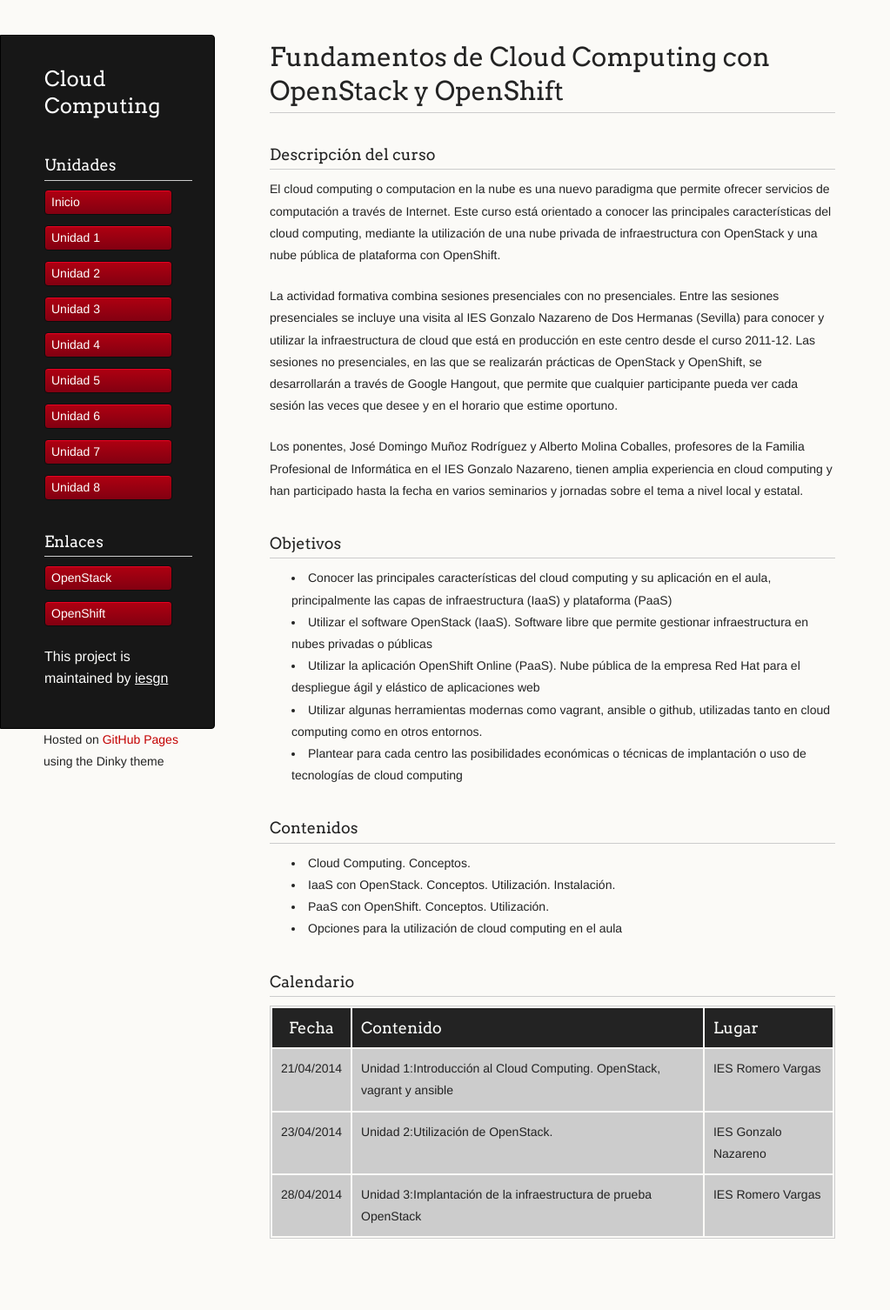
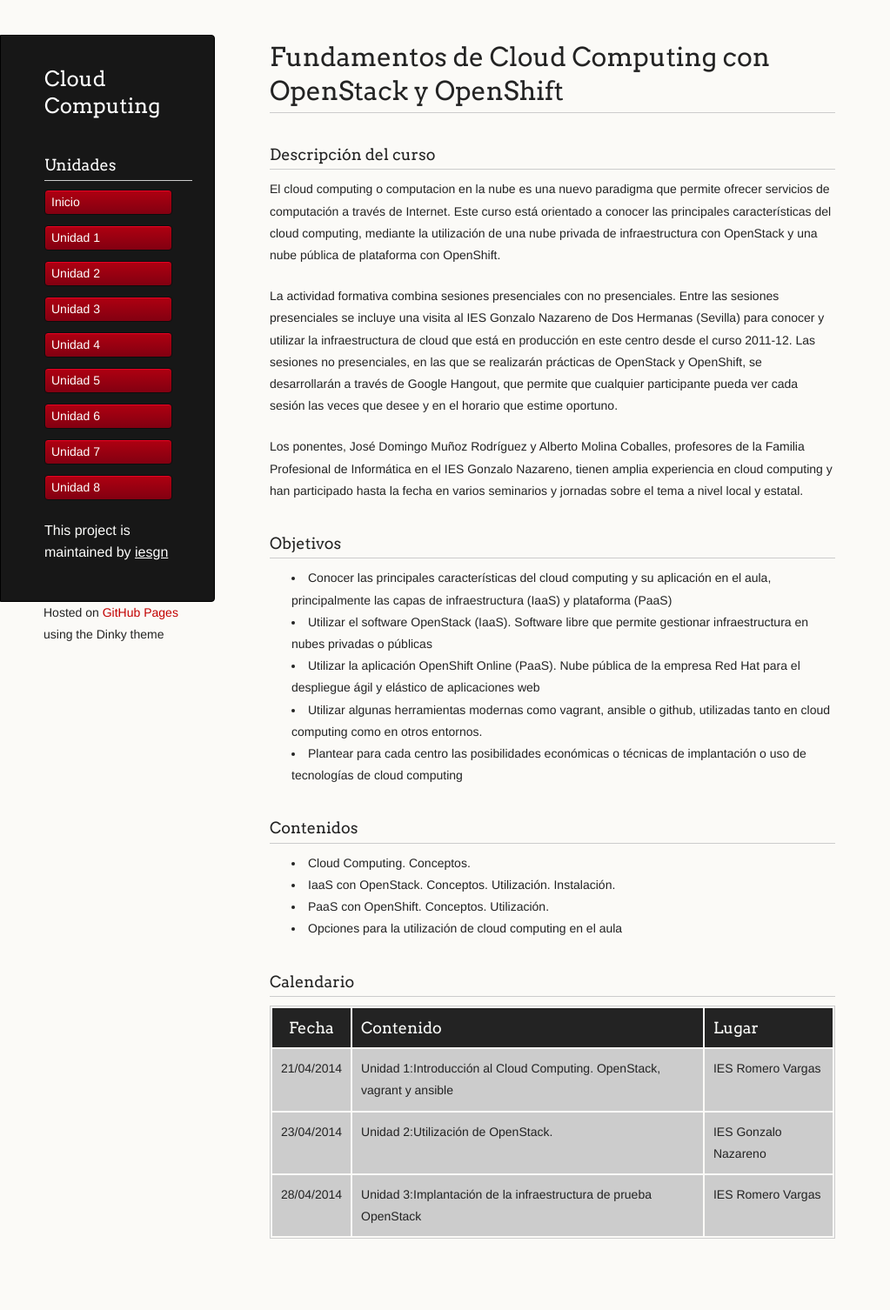
Before and after one commit to iesgn/cloud, a Jekyll site: the page built from index.md, in a window 1280 px wide. Shown: the whole page at 87% size, without its empty margins (0-1023 px from the left). Built offline with Jekyll 4.4.1, drawn with Linux system fonts in a browser that asks for light colours.

Commit message:
Quito menú enlaces

```diff
--- a/_data/menu.yml
+++ b/_data/menu.yml
@@ -63,9 +63,3 @@
      url: http://iesgn.github.io/cloud/curso/u7
    - name: Unidad 8
      url: http://iesgn.github.io/cloud/curso/u8
-- nombre: Enlaces
-  items:
-   - name: OpenStack
-     url: https://www.openstack.org/
-   - name: OpenShift
-     url: https://www.openshift.com/
--- a/index.md
+++ b/index.md
@@ -3,7 +3,6 @@ layout: blog
 tittle: Fundamentos de Cloud Computing con OpenStack y OpenShift
 menu:
   - Unidades
-  - Enlaces
 ---
 ### Descripción del curso
 
```
